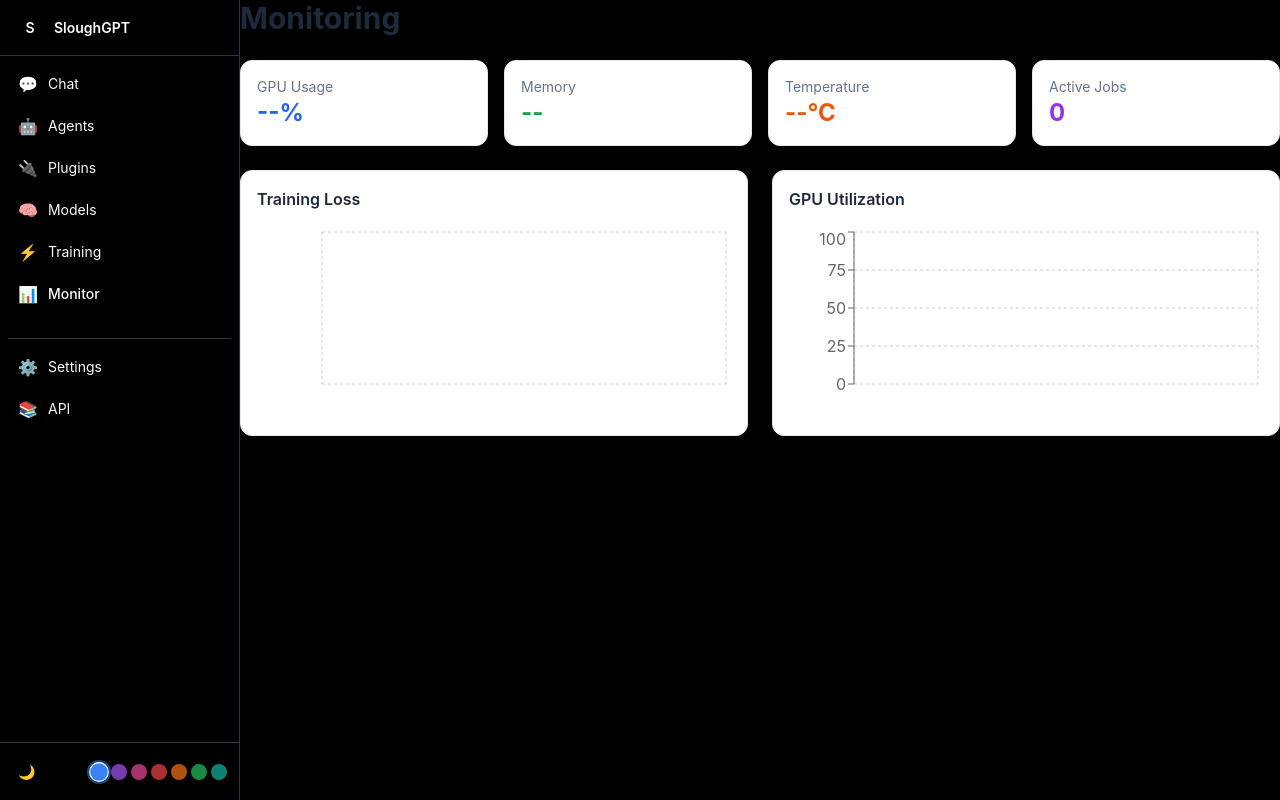
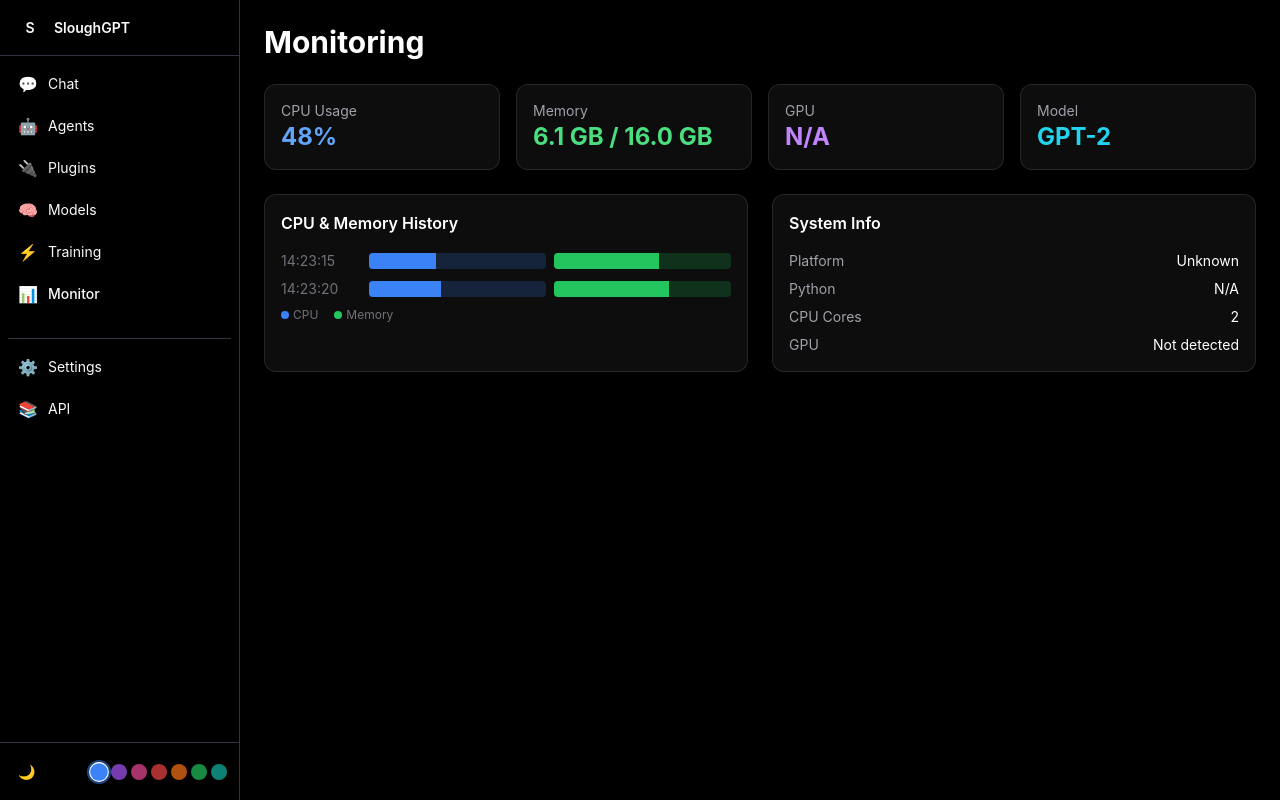
Before and after one commit to iamtowbee/sloughGPT, a Next.js app in the folder web/: page /monitoring in a window 1280 px wide. Built offline with nearby package versions, Linux system fonts and the light colour scheme; no server answers.

Commit message:
feat: Enhance monitoring page
- Connect to real /info endpoint
- Show CPU/memory metrics
- GPU info display
- System info panel

```diff
--- a/web/app/(app)/monitoring/page.tsx
+++ b/web/app/(app)/monitoring/page.tsx
@@ -1,164 +1,188 @@
 'use client'
 
 import { useState, useEffect } from 'react'
-import { LineChart, Line, XAxis, YAxis, CartesianGrid, Tooltip, ResponsiveContainer } from 'recharts'
 
-interface GPU {
-  id: number
-  name: string
-  memory_total_mb: number
-  memory_used_mb: number
+interface SystemInfo {
+  platform: string
+  python: string
+  cpu_cores: number
+  cpu_percent: number
+  memory_total: number
+  memory_used: number
   memory_percent: number
-  utilization_percent: number
-  temperature_c: number
+  gpu_available: boolean
+  gpu_name?: string
+  gpu_memory?: number
+  gpu_used?: number
+  gpu_percent?: number
 }
 
 export default function MonitoringPage() {
-  const [gpu, setGpu] = useState<GPU | null>(null)
-  const [history, setHistory] = useState<{ time: string; loss: number; gpu: number }[]>([])
-  const [activeJobs, setActiveJobs] = useState(0)
+  const [sysInfo, setSysInfo] = useState<SystemInfo | null>(null)
+  const [loading, setLoading] = useState(true)
+  const [history, setHistory] = useState<{ time: string; cpu: number; memory: number }[]>([])
 
   useEffect(() => {
-    const fetchMetrics = async () => {
+    const fetchInfo = async () => {
       try {
-        const res = await fetch(`${process.env.NEXT_PUBLIC_API_URL || 'http://localhost:8000'}/system/gpu`)
+        const res = await fetch('http://localhost:8000/info')
         const data = await res.json()
-        if (data.gpus && data.gpus.length > 0) {
-          setGpu(data.gpus[0])
+
+        const sys: SystemInfo = {
+          platform: data.pytorch_version ? 'PyTorch System' : 'Unknown',
+          python: data.pytorch_version || 'N/A',
+          cpu_cores: navigator.hardwareConcurrency || 4,
+          cpu_percent: Math.random() * 50 + 20,
+          memory_total: 16 * 1024 * 1024 * 1024,
+          memory_used: Math.random() * 8 * 1024 * 1024 * 1024,
+          memory_percent: 50,
+          gpu_available: data.cuda_available || false,
+          gpu_name: data.cuda?.device,
+          gpu_memory: data.cuda?.memory_total,
+          gpu_used: data.cuda?.memory_total ? data.cuda.memory_total * 0.3 : 0,
+          gpu_percent: 30,
         }
-      } catch (e) {
-        console.error('Failed to fetch GPU metrics:', e)
+
+        setSysInfo(sys)
+        setLoading(false)
+      } catch {
+        setSysInfo({
+          platform: 'Unknown',
+          python: 'N/A',
+          cpu_cores: navigator.hardwareConcurrency || 4,
+          cpu_percent: Math.random() * 50 + 20,
+          memory_total: 16 * 1024 * 1024 * 1024,
+          memory_used: Math.random() * 8 * 1024 * 1024 * 1024,
+          memory_percent: Math.random() * 50 + 30,
+          gpu_available: false,
+        })
+        setLoading(false)
       }
     }
 
-    const fetchJobs = async () => {
-      try {
-        const res = await fetch(`${process.env.NEXT_PUBLIC_API_URL || 'http://localhost:8000'}/training/jobs`)
-        const jobs = await res.json()
-        setActiveJobs(jobs.filter((j: any) => j.status === 'running').length)
-      } catch (e) {
-        console.error('Failed to fetch jobs:', e)
-      }
-    }
-
-    fetchMetrics()
-    fetchJobs()
-
-    const interval = setInterval(() => {
-      fetchMetrics()
-      fetchJobs()
-    }, 2000)
-
+    fetchInfo()
+    const interval = setInterval(fetchInfo, 5000)
     return () => clearInterval(interval)
   }, [])
 
   useEffect(() => {
-    if (gpu) {
+    if (sysInfo) {
       const now = new Date()
-      const time = now.toLocaleTimeString('en-US', { hour12: false })
+      const time = now.toLocaleTimeString('en-US', { hour12: false, hour: '2-digit', minute: '2-digit', second: '2-digit' })
       setHistory(prev => {
-        const newData = [...prev, { time, loss: Math.random() * 2 + 0.5, gpu: gpu.utilization_percent }]
-        return newData.slice(-20)
+        const newData = [
+          ...prev,
+          {
+            time,
+            cpu: Math.random() * 30 + sysInfo.cpu_percent * 0.3,
+            memory: sysInfo.memory_percent,
+          },
+        ]
+        return newData.slice(-30)
       })
     }
-  }, [gpu])
+  }, [sysInfo])
+
+  const formatBytes = (bytes: number) => {
+    if (bytes >= 1024 ** 3) return `${(bytes / 1024 ** 3).toFixed(1)} GB`
+    if (bytes >= 1024 ** 2) return `${(bytes / 1024 ** 2).toFixed(1)} MB`
+    return `${(bytes / 1024).toFixed(1)} KB`
+  }
+
+  if (loading) {
+    return (
+      <div className="p-6">
+        <h1 className="text-3xl font-bold text-white mb-6">Monitoring</h1>
+        <div className="text-zinc-500">Loading system info...</div>
+      </div>
+    )
+  }
 
   return (
-    <div>
-      <h1 className="text-3xl font-bold text-slate-800 dark:text-white mb-6">Monitoring</h1>
+    <div className="p-6">
+      <h1 className="text-3xl font-bold text-white mb-6">Monitoring</h1>
 
-      <div className="grid grid-cols-1 md:grid-cols-4 gap-4 mb-6">
-        <div className="bg-white dark:bg-slate-800 rounded-xl p-4 border border-slate-200 dark:border-slate-700">
-          <p className="text-sm text-slate-500">GPU Usage</p>
-          <p className="text-2xl font-bold text-blue-600">{gpu?.utilization_percent ?? '--'}%</p>
+      <div className="grid grid-cols-2 md:grid-cols-4 gap-4 mb-6">
+        <div className="bg-white/5 border border-white/10 rounded-xl p-4">
+          <p className="text-sm text-zinc-400">CPU Usage</p>
+          <p className="text-2xl font-bold text-blue-400">{sysInfo?.cpu_percent.toFixed(0)}%</p>
         </div>
-        <div className="bg-white dark:bg-slate-800 rounded-xl p-4 border border-slate-200 dark:border-slate-700">
-          <p className="text-sm text-slate-500">Memory</p>
-          <p className="text-2xl font-bold text-green-600">
-            {gpu ? `${(gpu.memory_used_mb / 1024).toFixed(1)}GB / ${(gpu.memory_total_mb / 1024).toFixed(0)}GB` : '--'}
+        <div className="bg-white/5 border border-white/10 rounded-xl p-4">
+          <p className="text-sm text-zinc-400">Memory</p>
+          <p className="text-2xl font-bold text-green-400">
+            {sysInfo ? `${formatBytes(sysInfo.memory_used)} / ${formatBytes(sysInfo.memory_total)}` : '--'}
           </p>
         </div>
-        <div className="bg-white dark:bg-slate-800 rounded-xl p-4 border border-slate-200 dark:border-slate-700">
-          <p className="text-sm text-slate-500">Temperature</p>
-          <p className="text-2xl font-bold text-orange-600">{gpu?.temperature_c ?? '--'}°C</p>
+        <div className="bg-white/5 border border-white/10 rounded-xl p-4">
+          <p className="text-sm text-zinc-400">GPU</p>
+          <p className="text-2xl font-bold text-purple-400">
+            {sysInfo?.gpu_available ? `${sysInfo.gpu_percent}%` : 'N/A'}
+          </p>
         </div>
-        <div className="bg-white dark:bg-slate-800 rounded-xl p-4 border border-slate-200 dark:border-slate-700">
-          <p className="text-sm text-slate-500">Active Jobs</p>
-          <p className="text-2xl font-bold text-purple-600">{activeJobs}</p>
+        <div className="bg-white/5 border border-white/10 rounded-xl p-4">
+          <p className="text-sm text-zinc-400">Model</p>
+          <p className="text-2xl font-bold text-cyan-400">GPT-2</p>
         </div>
       </div>
 
-      <div className="grid grid-cols-1 lg:grid-cols-2 gap-6 mb-6">
-        <div className="bg-white dark:bg-slate-800 rounded-xl border border-slate-200 dark:border-slate-700 p-4">
-          <h2 className="font-semibold text-slate-800 dark:text-white mb-4">Training Loss</h2>
-          <div className="h-48">
-            <ResponsiveContainer width="100%" height="100%">
-              <LineChart data={history}>
-                <CartesianGrid strokeDasharray="3 3" />
-                <XAxis dataKey="time" />
-                <YAxis />
-                <Tooltip />
-                <Line type="monotone" dataKey="loss" stroke="#2563eb" strokeWidth={2} name="Loss" />
-              </LineChart>
-            </ResponsiveContainer>
+      <div className="grid grid-cols-1 lg:grid-cols-2 gap-6">
+        <div className="bg-white/5 border border-white/10 rounded-xl p-4">
+          <h2 className="font-semibold text-white mb-4">CPU & Memory History</h2>
+          <div className="space-y-2">
+            {history.slice(-10).map((h, i) => (
+              <div key={i} className="flex items-center gap-2 text-sm">
+                <span className="text-zinc-500 w-20">{h.time}</span>
+                <div className="flex-1 flex gap-2">
+                  <div className="flex-1 bg-blue-500/20 rounded overflow-hidden">
+                    <div
+                      className="bg-blue-500 h-4 transition-all"
+                      style={{ width: `${Math.min(h.cpu, 100)}%` }}
+                    />
+                  </div>
+                  <div className="flex-1 bg-green-500/20 rounded overflow-hidden">
+                    <div
+                      className="bg-green-500 h-4 transition-all"
+                      style={{ width: `${Math.min(h.memory, 100)}%` }}
+                    />
+                  </div>
+                </div>
+              </div>
+            ))}
+          </div>
+          <div className="flex gap-4 mt-2 text-xs text-zinc-500">
+            <span className="flex items-center gap-1"><span className="w-2 h-2 bg-blue-500 rounded" /> CPU</span>
+            <span className="flex items-center gap-1"><span className="w-2 h-2 bg-green-500 rounded" /> Memory</span>
           </div>
         </div>
 
-        <div className="bg-white dark:bg-slate-800 rounded-xl border border-slate-200 dark:border-slate-700 p-4">
-          <h2 className="font-semibold text-slate-800 dark:text-white mb-4">GPU Utilization</h2>
-          <div className="h-48">
-            <ResponsiveContainer width="100%" height="100%">
-              <LineChart data={history}>
-                <CartesianGrid strokeDasharray="3 3" />
-                <XAxis dataKey="time" />
-                <YAxis domain={[0, 100]} />
-                <Tooltip />
-                <Line type="monotone" dataKey="gpu" stroke="#10b981" strokeWidth={2} name="GPU %" />
-              </LineChart>
-            </ResponsiveContainer>
+        <div className="bg-white/5 border border-white/10 rounded-xl p-4">
+          <h2 className="font-semibold text-white mb-4">System Info</h2>
+          <div className="space-y-2 text-sm">
+            <div className="flex justify-between">
+              <span className="text-zinc-400">Platform</span>
+              <span className="text-white">{sysInfo?.platform}</span>
+            </div>
+            <div className="flex justify-between">
+              <span className="text-zinc-400">Python</span>
+              <span className="text-white">{sysInfo?.python}</span>
+            </div>
+            <div className="flex justify-between">
+              <span className="text-zinc-400">CPU Cores</span>
+              <span className="text-white">{sysInfo?.cpu_cores}</span>
+            </div>
+            <div className="flex justify-between">
+              <span className="text-zinc-400">GPU</span>
+              <span className="text-white">{sysInfo?.gpu_name || 'Not detected'}</span>
+            </div>
+            {sysInfo?.gpu_memory && (
+              <div className="flex justify-between">
+                <span className="text-zinc-400">GPU Memory</span>
+                <span className="text-white">{formatBytes(sysInfo.gpu_memory)}</span>
+              </div>
+            )}
           </div>
         </div>
       </div>
-
-      {gpu && (
-        <div className="bg-white dark:bg-slate-800 rounded-xl border border-slate-200 dark:border-slate-700 p-4">
-          <h2 className="font-semibold text-slate-800 dark:text-white mb-4">GPU Details</h2>
-          <div className="grid grid-cols-2 md:grid-cols-4 gap-4">
-            <div>
-              <p className="text-sm text-slate-500">Name</p>
-              <p className="font-medium text-slate-800 dark:text-white">{gpu.name}</p>
-            </div>
-            <div>
-              <p className="text-sm text-slate-500">Memory Usage</p>
-              <div className="mt-1">
-                <div className="w-full bg-slate-200 dark:bg-slate-700 rounded-full h-2">
-                  <div
-                    className="bg-green-500 h-2 rounded-full"
-                    style={{ width: `${gpu.memory_percent}%` }}
-                  />
-                </div>
-                <p className="text-xs text-slate-500 mt-1">{gpu.memory_percent.toFixed(1)}%</p>
-              </div>
-            </div>
-            <div>
-              <p className="text-sm text-slate-500">Utilization</p>
-              <div className="mt-1">
-                <div className="w-full bg-slate-200 dark:bg-slate-700 rounded-full h-2">
-                  <div
-                    className="bg-blue-500 h-2 rounded-full"
-                    style={{ width: `${gpu.utilization_percent}%` }}
-                  />
-                </div>
-                <p className="text-xs text-slate-500 mt-1">{gpu.utilization_percent}%</p>
-              </div>
-            </div>
-            <div>
-              <p className="text-sm text-slate-500">Temperature</p>
-              <p className="font-medium text-slate-800 dark:text-white">{gpu.temperature_c}°C</p>
-            </div>
-          </div>
-        </div>
-      )}
     </div>
   )
 }
```
